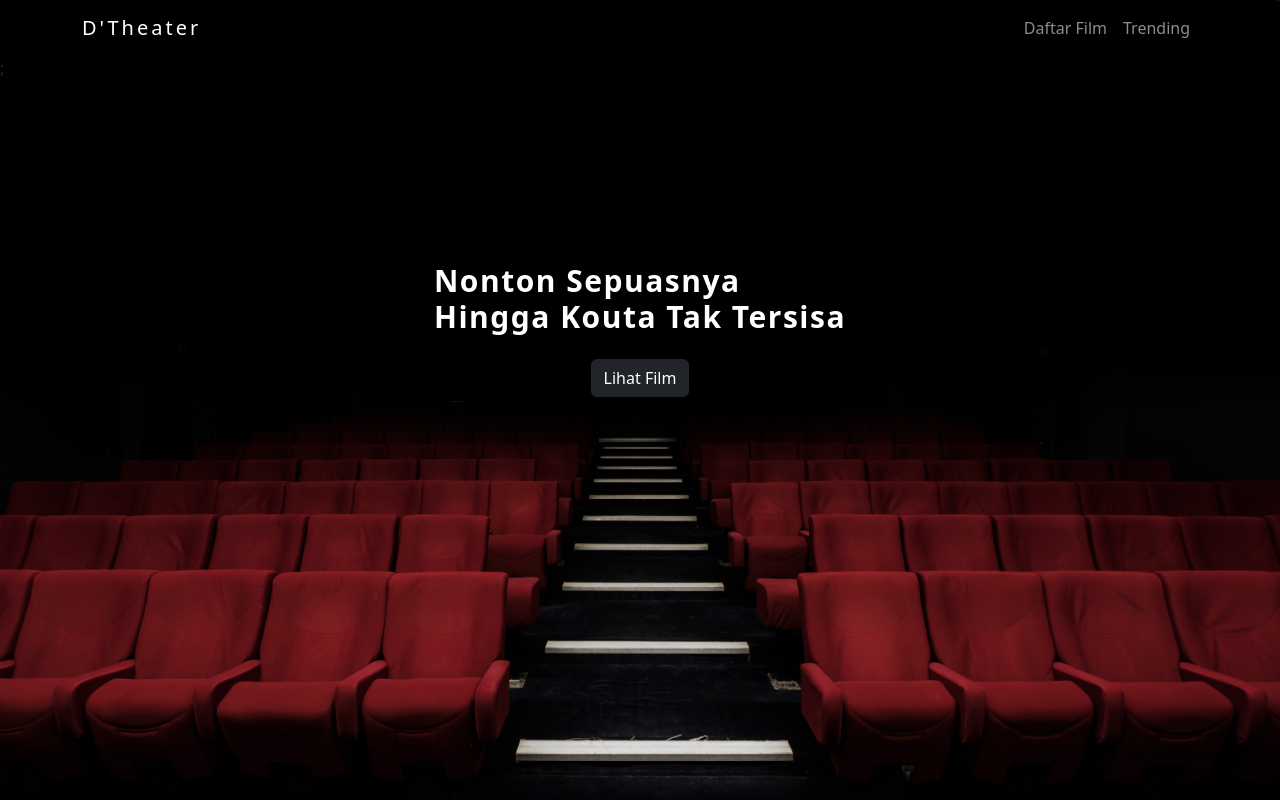
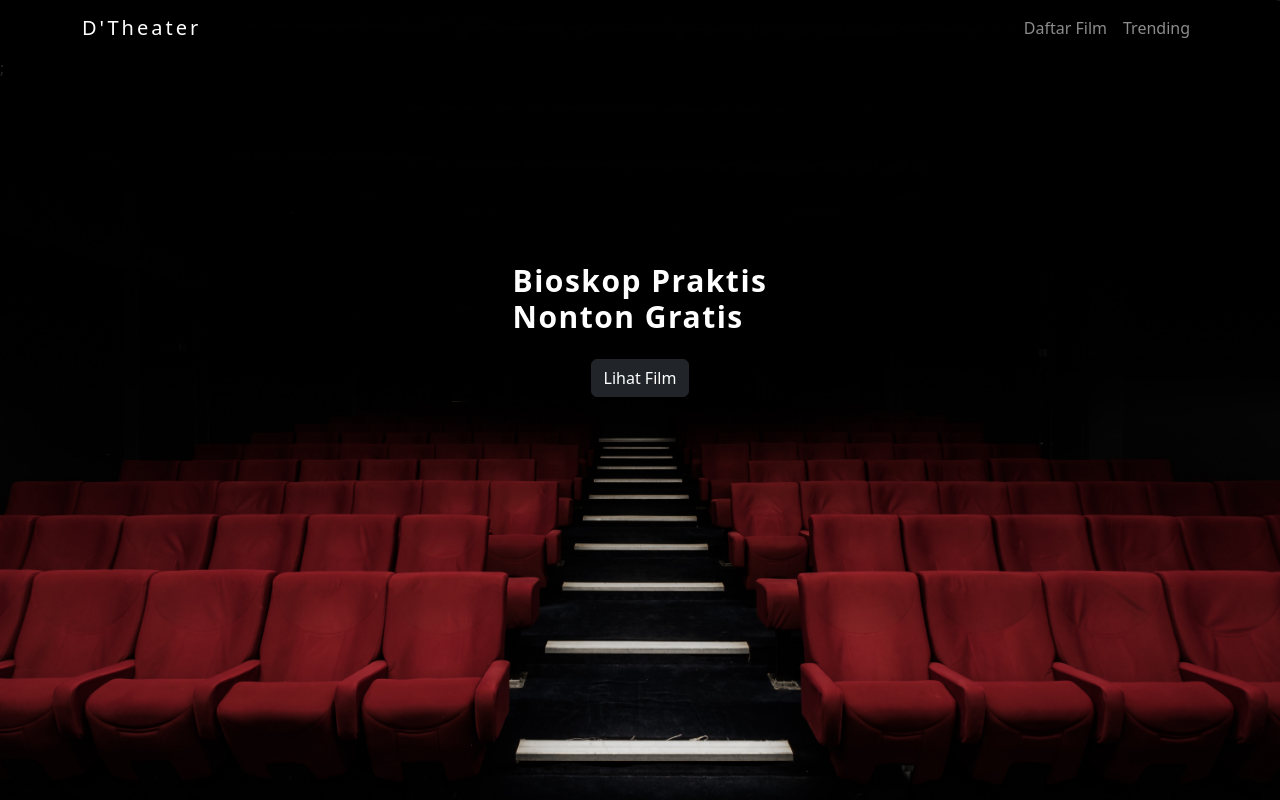
Before and after one commit to DioDiZy/diyowmovie, a React (Create React App) app: page / in a window 1280 px wide. Shown: the top 800 px of the page. Built offline with nearby package versions, Linux system fonts and the light colour scheme; no server answers; grey boxes are pictures that could not be loaded.

Commit message:
Ganti Text doang

```diff
--- a/src/component/Pembukaan.js
+++ b/src/component/Pembukaan.js
@@ -6,8 +6,8 @@ const Pembukaan = () => {
         <Container className="text-white d-flex text justify-content-center align-item-center ">
           <Row>
             <Col>
-              <div className="tittle">Nonton Sepuasnya </div>
-              <div className="tittle">Hingga Kouta Tak Tersisa</div>
+              <div className="tittle">Bioskop Praktis </div>
+              <div className="tittle">Nonton Gratis</div>
               <a className="text-decoration-none" href="#daftarfilm">
                 <Button className="mt-4 d-flex m-auto" variant="dark">
                   Lihat Film
```
